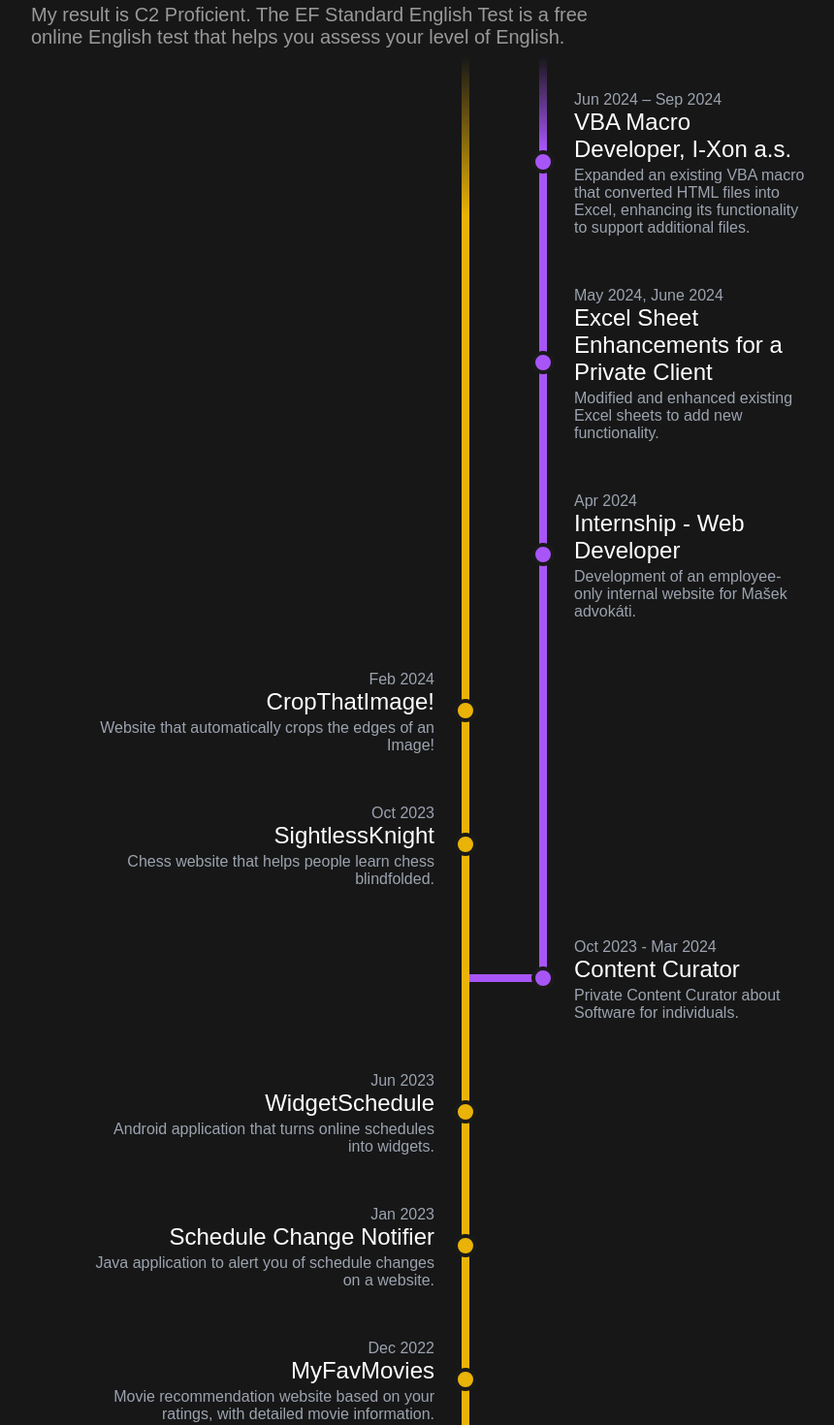
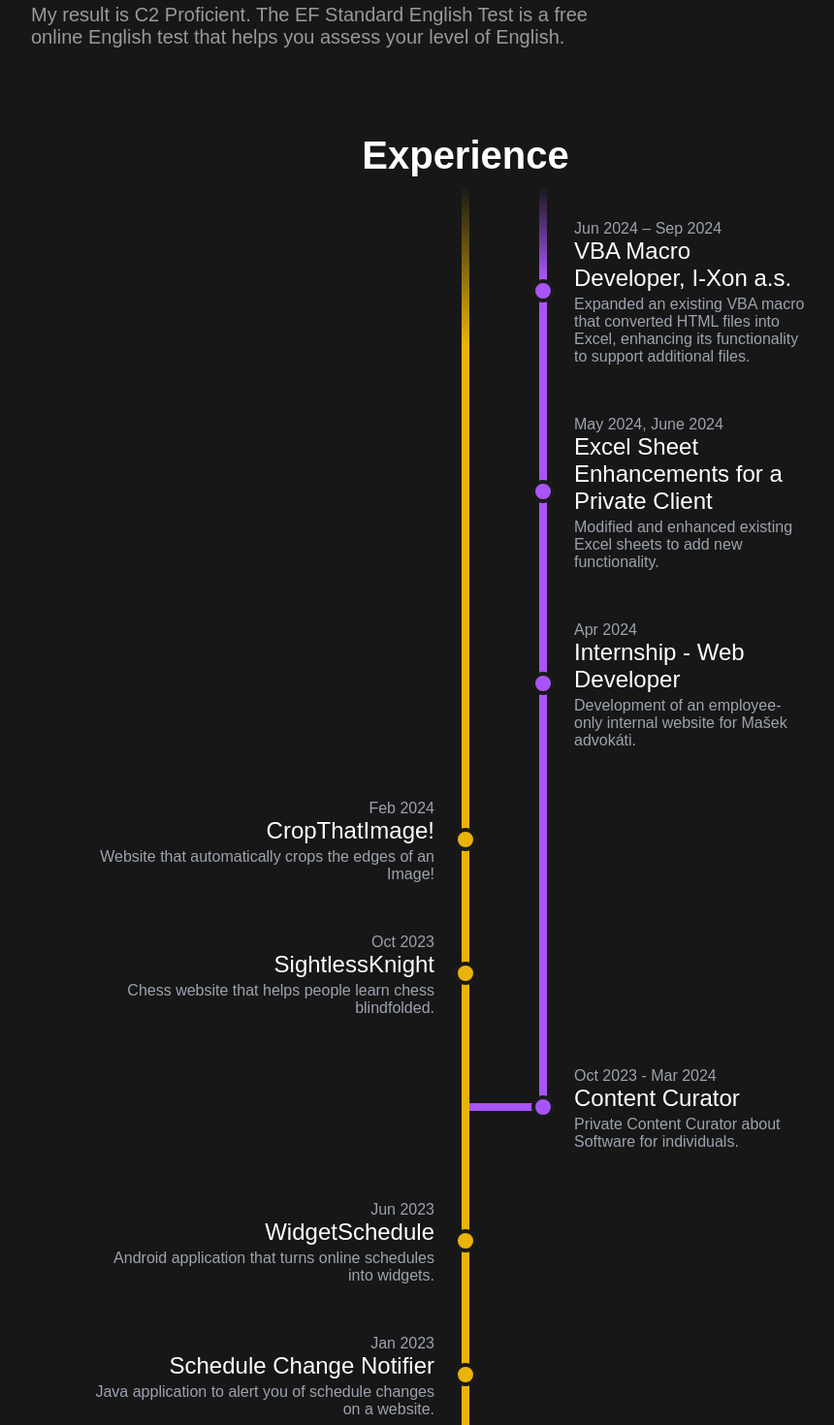
Before and after one commit to lukassobotik/personal-website, a Next.js app: page / in a window 1280 px wide. Shown: the part 2040-3510 px from the top of the page at 97% size, without its empty margins (160-1020 px from the left). Built offline with nearby package versions, Linux system fonts and the light colour scheme.

Commit message:
Timeline project url

```diff
--- a/pages/index.tsx
+++ b/pages/index.tsx
@@ -148,7 +148,8 @@ export default function Home() {
               </div>
             </div>
           </div>
-          <Timeline/>
+          <div className={styles.section_header} data-aos="fade-up" data-aos-once={true}>Experience</div>
+          <Timeline data-aos="fade-up" data-aos-once={true}/>
           <div className={styles.section_header} data-aos="fade-up" data-aos-once={true}>Featured Projects</div>
           <FetchProjects onlyFeatured/>
           <div className={styles.main_other_projects} data-aos="fade-up" data-aos-once={true}>
--- a/public/experience.json
+++ b/public/experience.json
@@ -3,24 +3,28 @@
     "title": "myQuotes",
     "date": "Sep 2022",
     "description": "Android application made for managing your quotes.",
+    "url": "/project/myQuotes",
     "type": "project"
   },
   "2":{
     "title": "MyFavMovies",
     "date": "Dec 2022",
     "description": "Movie recommendation website based on your ratings, with detailed movie information.",
+    "url": "/project/MyFavMovies",
     "type": "project"
   },
   "3":{
     "title": "Schedule Change Notifier",
     "date": "Jan 2023",
     "description": "Java application to alert you of schedule changes on a website.",
+    "url": "/project/schedule-change-notifier",
     "type": "project"
   },
   "4":{
     "title": "WidgetSchedule",
     "date": "Jun 2023",
     "description": "Android application that turns online schedules into widgets.",
+    "url": "/project/WidgetSchedule",
     "type": "project"
   },
   "5":{
@@ -34,12 +38,14 @@
     "title": "SightlessKnight",
     "date": "Oct 2023",
     "description": "Chess website that helps people learn chess blindfolded.",
+    "url": "/project/SightlessKnight",
     "type": "project"
   },
   "7":{
     "title": "CropThatImage!",
     "date": "Feb 2024",
     "description": "Website that automatically crops the edges of an Image!",
+    "url": "/project/CropThatImage",
     "type": "project"
   },
   "8":{
--- a/styles/timeline.module.css
+++ b/styles/timeline.module.css
@@ -185,3 +185,7 @@
 .legendText {
     font-size: 0.875rem;
 }
+
+.url:hover {
+    text-decoration: underline;
+}
--- a/timeline.tsx
+++ b/timeline.tsx
@@ -1,9 +1,12 @@
 // types.ts
+import Link from "next/link";
+
 export interface TimelineItem {
     title: string;
     date: string;
     description: string;
     type: 'work' | 'project';
+    url?: string;
     first?: null | boolean;
 }
 
@@ -75,7 +78,7 @@ const Timeline: React.FC = () => {
                     <div className={item.type === "work" ? styles.workContent : styles.content}>
                         <div className={styles.textContent}>
                             <p className={styles.date}>{item.date}</p>
-                            <h3 className={styles.title}>{item.title}</h3>
+                            <h3 className={styles.title}>{item.url ? <Link href={item.url} className={styles.url}>{item.title}</Link> : item.title}</h3>
                             <p className={styles.date}>{item.description}</p>
                         </div>
                         {item.type !== "work" && <div className={styles.dot} />}
```
